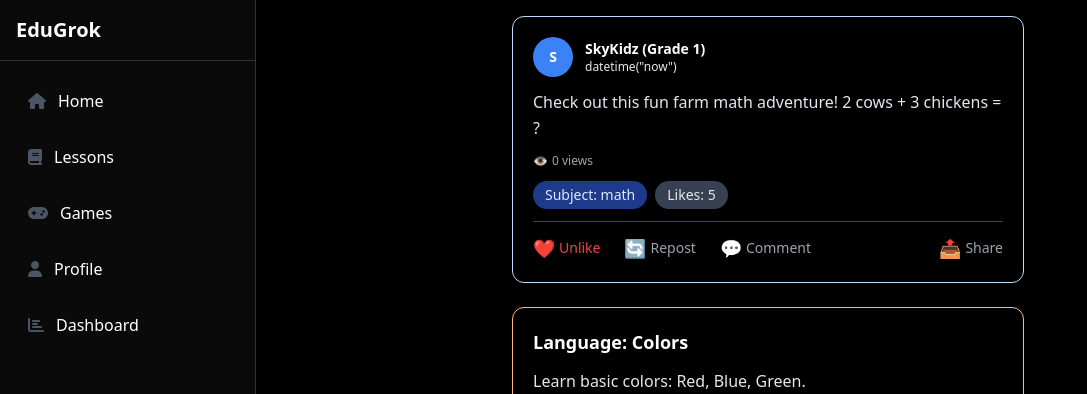
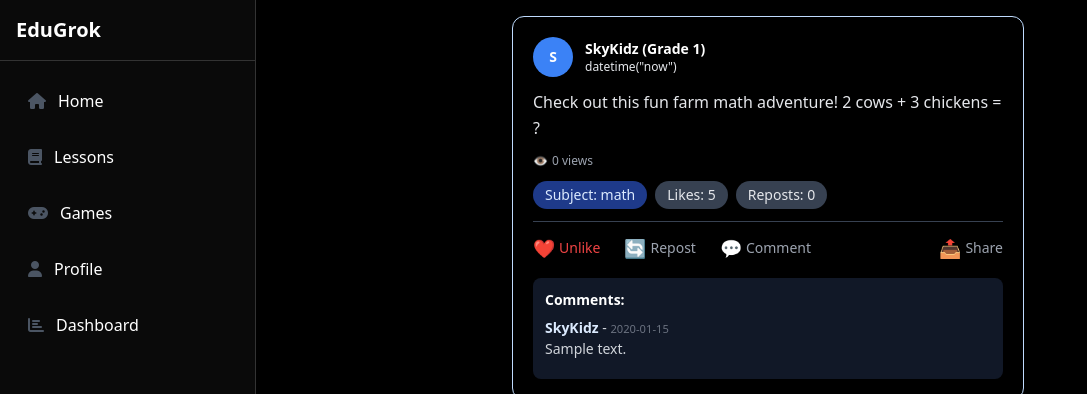
Before and after one commit to MarketExpander99/EduGrok, a Flask app: page /home in a window 1280 px wide. Shown: the top 394 px of the page, without its empty margins (0-1087 px from the left). Run offline with Flask 3, Linux system fonts and the light colour scheme; the visitor is signed in with stand-in values (Sample User, id 1); data comes from the database, SQL or seed files in the repository; tables that the repository leaves empty hold one stand-in row (values such as "Sample post"); parts of the project's set-up code (start-up, migrations or seed data) failed here and were passed over; some libraries are stand-ins or nearby versions.

Commit message:
ui update

```diff
--- a/app.py
+++ b/app.py
@@ -166,15 +166,16 @@
         user_id = session.get('user_id')
         grade = session.get('grade', 1)
 
-        # Fetch posts (updated to include media_url and views)
+        # Fetch posts (updated to include media_url, views, and reposts)
         c.execute("""
-            SELECT p.id, p.content, p.subject, p.grade, p.likes, p.handle, p.created_at, p.media_url, p.views
+            SELECT p.id, p.content, p.subject, p.grade, p.likes, p.handle, p.created_at, p.media_url, p.views, p.reposts
             FROM posts p
             WHERE p.grade = ?
             ORDER BY p.created_at DESC LIMIT 5
         """, (grade,))
         posts_data = c.fetchall()
         posts = []
+        comments_data = {}
         for row in posts_data:
             post = {
                 'id': row['id'],
@@ -185,10 +186,26 @@
                 'handle': row['handle'] or 'Unknown',
                 'created_at': row['created_at'] or 'Unknown',
                 'media_url': row['media_url'] or None,
-                'views': row['views'] or 0
+                'views': row['views'] or 0,
+                'reposts': row['reposts'] or 0
             }
             c.execute("SELECT 1 FROM post_likes WHERE user_id = ? AND post_id = ?", (user_id, row['id']))
             post['liked_by_user'] = c.fetchone() is not None
+
+            # Fetch comments for this post
+            c.execute("""
+                SELECT c.content, u.handle, c.created_at
+                FROM comments c
+                JOIN users u ON c.user_id = u.id
+                WHERE c.post_id = ?
+                ORDER BY c.created_at ASC
+                LIMIT 5
+            """, (row['id'],))
+            comments_data[row['id']] = [
+                {'content': filter_content(r[0] or ''), 'handle': r[1] or 'Unknown', 'created_at': r[2] or 'Unknown'}
+                for r in c.fetchall()
+            ]
+
             posts.append(post)
 
         # Fetch lesson
@@ -221,6 +238,7 @@
         logger.info(f"User {user_id} accessed home with {len(posts)} posts")
         return render_template('home.html.j2',
                             posts=posts,
+                            comments=comments_data,
                             lesson=lesson,
                             test=test,
                             subscribed=subscribed,
@@ -271,7 +289,7 @@
         user_id = session.get('user_id')
         handle = session.get('handle', 'User')
         grade = session.get('grade', 1)
-        conn.execute('INSERT INTO posts (user_id, handle, content, subject, grade, created_at, media_url, views) VALUES (?, ?, ?, ?, ?, datetime("now"), ?, 0)',
+        conn.execute('INSERT INTO posts (user_id, handle, content, subject, grade, created_at, media_url, views, reposts) VALUES (?, ?, ?, ?, ?, datetime("now"), ?, 0, 0)',
                      (user_id, handle, content, subject, grade, media_url))
         conn.commit()
         flash('Post created successfully', 'success')
@@ -304,6 +322,50 @@
         logger.error(f"Like post failed: {str(e)}")
         conn.rollback()
         return jsonify({'success': False, 'error': 'Server error'}), 500
+
+@app.route('/repost/<int:post_id>', methods=['POST'])
+def repost_post(post_id):
+    logger.debug(f"Reposting post {post_id}")
+    if 'user_id' not in session:
+        return jsonify({'success': False, 'error': 'Unauthorized'}), 401
+    try:
+        conn = get_db()
+        c = conn.cursor()
+        c.execute("SELECT 1 FROM reposts WHERE user_id = ? AND post_id = ?", (session['user_id'], post_id))
+        if c.fetchone():
+            return jsonify({'success': False, 'error': 'Already reposted'}), 400
+        c.execute("INSERT INTO reposts (user_id, post_id, created_at) VALUES (?, ?, datetime('now'))", (session['user_id'], post_id))
+        c.execute("UPDATE posts SET reposts = reposts + 1 WHERE id = ?", (post_id,))
+        conn.commit()
+        logger.info(f"User {session['user_id']} reposted post {post_id}")
+        return jsonify({'success': True})
+    except Exception as e:
+        logger.error(f"Repost failed: {str(e)}")
+        conn.rollback()
+        return jsonify({'success': False, 'error': 'Server error'}), 500
+
+@app.route('/comment/<int:post_id>', methods=['POST'])
+def add_comment(post_id):
+    logger.debug(f"Adding comment to post {post_id}")
+    if 'user_id' not in session:
+        return jsonify({'success': False, 'error': 'Unauthorized'}), 401
+    content = request.form.get('content', '').strip()
+    if not content:
+        return jsonify({'success': False, 'error': 'Comment cannot be empty'}), 400
+    content = filter_content(content)
+    try:
+        conn = get_db()
+        c = conn.cursor()
+        c.execute("INSERT INTO comments (post_id, user_id, content, created_at) VALUES (?, ?, ?, datetime('now'))",
+                  (post_id, session['user_id'], content))
+        conn.commit()
+        logger.info(f"User {session['user_id']} commented on post {post_id}")
+        return redirect(url_for('home'))
+    except Exception as e:
+        logger.error(f"Comment failed: {str(e)}")
+        conn.rollback()
+        flash('Server error', 'error')
+        return redirect(url_for('home'))
 
 @app.route('/check_lesson', methods=['POST'])
 def check_lesson():
--- a/templates/home.html.j2
+++ b/templates/home.html.j2
@@ -3,14 +3,14 @@
 {% block content %}
 
 <div id="post-form-backdrop" class="hidden fixed inset-0 bg-black bg-opacity-50 flex items-center justify-center z-50">
-    <div id="post-form" class="hidden bg-white p-6 rounded-xl shadow-xl border border-blue-200 max-w-lg w-full mx-4 transform scale-95 transition-all duration-300">
+    <div id="post-form" class="hidden bg-black p-6 rounded-xl shadow-xl border border-blue-200 max-w-lg w-full mx-4 transform scale-95 transition-all duration-300 text-white">
         <div class="flex justify-between items-center mb-4">
-            <h2 class="text-xl font-semibold text-blue-900">Create a Post</h2>
-            <button id="close-post-form" class="text-gray-600 hover:text-gray-800 text-2xl font-bold">&times;</button>
+            <h2 class="text-xl font-semibold text-blue-100">Create a Post</h2>
+            <button id="close-post-form" class="text-gray-400 hover:text-gray-200 text-2xl font-bold">&times;</button>
         </div>
         <form action="{{ url_for('create_post') }}" method="POST" enctype="multipart/form-data">
-            <textarea name="content" class="w-full p-3 border border-gray-300 rounded-lg mb-4 focus:outline-none focus:ring-2 focus:ring-blue-500" placeholder="Share something..." required rows="4"></textarea>
-            <select name="subject" class="w-full p-3 border border-gray-300 rounded-lg mb-4 focus:outline-none focus:ring-2 focus:ring-blue-500">
+            <textarea name="content" class="w-full p-3 border border-gray-600 rounded-lg mb-4 focus:outline-none focus:ring-2 focus:ring-blue-500 bg-gray-800 text-white placeholder-gray-400" placeholder="Share something..." required rows="4"></textarea>
+            <select name="subject" class="w-full p-3 border border-gray-600 rounded-lg mb-4 focus:outline-none focus:ring-2 focus:ring-blue-500 bg-gray-800 text-white">
                 <option value="math">Math</option>
                 <option value="science">Science</option>
                 <option value="language">Language</option>
@@ -18,7 +18,7 @@
             </select>
             <input type="file" name="media" accept="image/*,video/mp4" class="w-full p-3 border border-gray-600 rounded-lg mb-4 focus:outline-none focus:ring-2 focus:ring-blue-500 bg-gray-800 text-white placeholder-gray-400">
             <div class="flex justify-end space-x-3">
-                <button type="button" id="cancel-post" class="px-4 py-2 text-gray-600 border border-gray-300 rounded-md hover:bg-gray-50 transition">Cancel</button>
+                <button type="button" id="cancel-post" class="px-4 py-2 text-gray-400 border border-gray-600 rounded-md hover:bg-gray-700 transition">Cancel</button>
                 <button type="submit" class="bg-blue-500 text-white px-4 py-2 rounded-md hover:bg-blue-700 transition">Post</button>
             </div>
         </form>
@@ -60,24 +60,23 @@
             <div class="flex flex-wrap gap-2 mb-3">
                 <span class="bg-blue-900 text-blue-100 text-sm px-3 py-1 rounded-full font-medium">Subject: {{ post.subject }}</span>
                 <span class="bg-gray-700 text-gray-200 text-sm px-3 py-1 rounded-full font-medium">Likes: {{ post.likes }}</span>
+                <span class="bg-gray-700 text-gray-200 text-sm px-3 py-1 rounded-full font-medium">Reposts: {{ post.reposts or 0 }}</span>
             </div>
             <!-- Social Interactions Bar -->
             <div class="flex justify-between items-center pt-3 border-t border-gray-700">
                 <div class="flex space-x-6">
                     <!-- Like Button with Icon -->
-                    <form action="{{ url_for('like_post', post_id=post.id) }}" method="POST" class="flex items-center space-x-1">
-                        <button type="submit" class="text-gray-400 hover:text-red-400 transition flex items-center space-x-1" {% if post.liked_by_user %}style="color: #ef4444;"{% endif %}>
-                            <span class="text-lg">❤️</span>
-                            <span class="text-sm">{{ 'Unlike' if post.liked_by_user else 'Like' }}</span>
-                        </button>
-                    </form>
+                    <button onclick="likePost({{ post.id }})" class="text-gray-400 hover:text-red-400 transition flex items-center space-x-1" {% if post.liked_by_user %}style="color: #ef4444;"{% endif %}>
+                        <span class="text-lg">❤️</span>
+                        <span class="text-sm">{{ 'Unlike' if post.liked_by_user else 'Like' }}</span>
+                    </button>
                     <!-- Repost Button -->
                     <button onclick="repostPost({{ post.id }})" class="text-gray-400 hover:text-green-400 transition flex items-center space-x-1">
                         <span class="text-lg">🔄</span>
                         <span class="text-sm">Repost</span>
                     </button>
                     <!-- Comment Button -->
-                    <button class="text-gray-400 hover:text-blue-400 transition flex items-center space-x-1">
+                    <button onclick="toggleComments({{ post.id }})" class="text-gray-400 hover:text-blue-400 transition flex items-center space-x-1">
                         <span class="text-lg">💬</span>
                         <span class="text-sm">Comment</span>
                     </button>
@@ -87,6 +86,23 @@
                     <span class="text-lg">📤</span>
                     <span class="text-sm">Share</span>
                 </button>
+            </div>
+            {% if post.id in comments %}
+            <div class="comments-section mt-4 p-3 bg-gray-900 rounded-lg">
+                <h4 class="text-sm font-semibold text-blue-100 mb-2">Comments:</h4>
+                {% for comment in comments[post.id] %}
+                <div class="comment mb-2 text-sm text-gray-300">
+                    <strong class="text-blue-100">{{ comment.handle }}</strong> - <small class="text-gray-500">{{ comment.created_at }}</small><br>
+                    {{ comment.content | safe }}
+                </div>
+                {% endfor %}
+            </div>
+            {% endif %}
+            <div id="comment-form-{{ post.id }}" style="display: none;" class="mt-3">
+                <form method="POST" action="/comment/{{ post.id }}">
+                    <textarea name="content" placeholder="Write a comment..." class="w-full p-3 border border-gray-600 rounded-lg mb-2 focus:outline-none focus:ring-2 focus:ring-blue-500 bg-gray-800 text-white placeholder-gray-400" required rows="2"></textarea>
+                    <button type="submit" class="bg-blue-500 text-white px-4 py-2 rounded-md hover:bg-blue-700 transition">Post Comment</button>
+                </form>
             </div>
         </div>
     {% endfor %}
@@ -270,6 +286,35 @@
     });
 });
 
+function likePost(postId) {
+    fetch(`/like/${postId}`, {method: 'POST'})
+    .then(r => r.json())
+    .then(d => {
+        if (d.success) {
+            location.reload();
+        } else {
+            alert(d.error);
+        }
+    });
+}
+
+function repostPost(postId) {
+    fetch(`/repost/${postId}`, {method: 'POST'})
+    .then(r => r.json())
+    .then(d => {
+        if (d.success) {
+            location.reload();
+        } else {
+            alert(d.error);
+        }
+    });
+}
+
+function toggleComments(postId) {
+    const form = document.getElementById(`comment-form-${postId}`);
+    form.style.display = form.style.display === 'none' ? 'block' : 'none';
+}
+
 function checkTrace(lessonId) {
     const input = document.getElementById(`trace-input-${lessonId}`).value.trim();
     if (!input) { alert('Please enter the word.'); return; }
@@ -353,10 +398,5 @@
         location.reload();
     }).catch(err => console.error('Error:', err));
 }
-
-function repostPost(postId) {
-    // Stub for repost functionality - implement backend route if needed
-    alert('Repost feature coming soon! 🚀');
-}
 </script>
 {% endblock %}
```
Also changed, not shown: db.py (+23 -7 lines).
